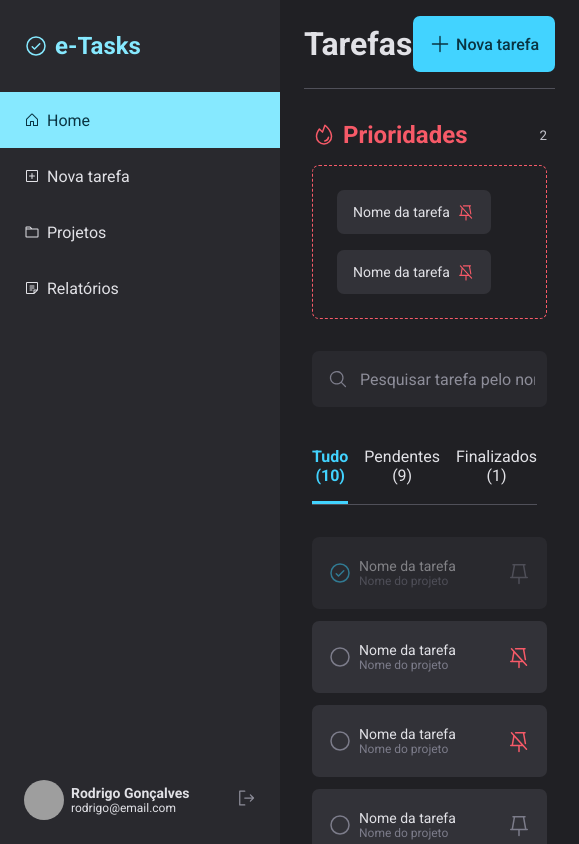
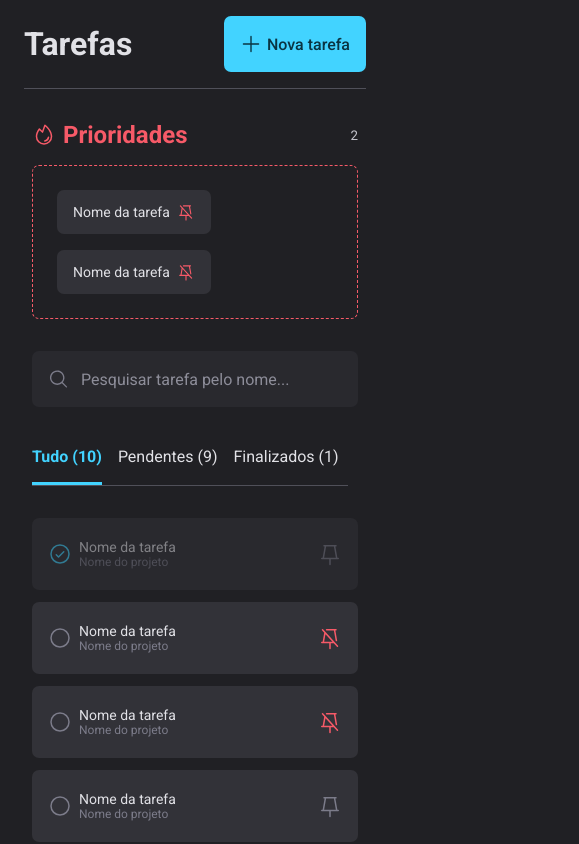
Before and after one commit to Neves-Rafael/Tasks-Responsive, a React (Vite) app: page / in a window 390 px wide. Shown: the whole page, 579 px wide, since content can reach past the window. Built offline with nearby package versions, Linux system fonts and the light colour scheme; grey boxes are pictures that could not be loaded.

Commit message:
:lipstick: Style breakpoint in home page

```diff
--- a/src/components/SideMenu/styles.js
+++ b/src/components/SideMenu/styles.js
@@ -1,4 +1,5 @@
 import styled from "styled-components";
+import { LAYOUT_BREAKPOINTS } from "../../styles/layoutBreakpoints";
 
 export const Container = styled.aside`
   grid-area: menu;
@@ -8,6 +9,11 @@
 
   display: flex;
   flex-direction: column;
+
+  @media (max-width: ${LAYOUT_BREAKPOINTS.MD}) {
+    grid-area: none;
+    display: none;
+  }
 `;
 
 export const Header = styled.header`
@@ -72,8 +78,8 @@
 `;
 
 export const Button = styled.button`
-    background-color: transparent;
-    border: none;
+  background-color: transparent;
+  border: none;
 
   > svg {
     font-size: 20px;
--- a/src/pages/Home/styles.js
+++ b/src/pages/Home/styles.js
@@ -1,4 +1,5 @@
 import styled from "styled-components";
+import { LAYOUT_BREAKPOINTS } from "../../styles/layoutBreakpoints";
 
 export const Container = styled.div`
   width: 100%;
@@ -10,6 +11,14 @@
   grid-template-areas:
     "menu top"
     "menu content";
+
+  @media (max-width: ${LAYOUT_BREAKPOINTS.MD}) {
+    grid-template-columns: auto;
+    grid-template-rows: auto 1fr;
+    grid-template-areas:
+      "top"
+      "content";
+  }
 `;
 
 export const FixedContent = styled.section`
```
